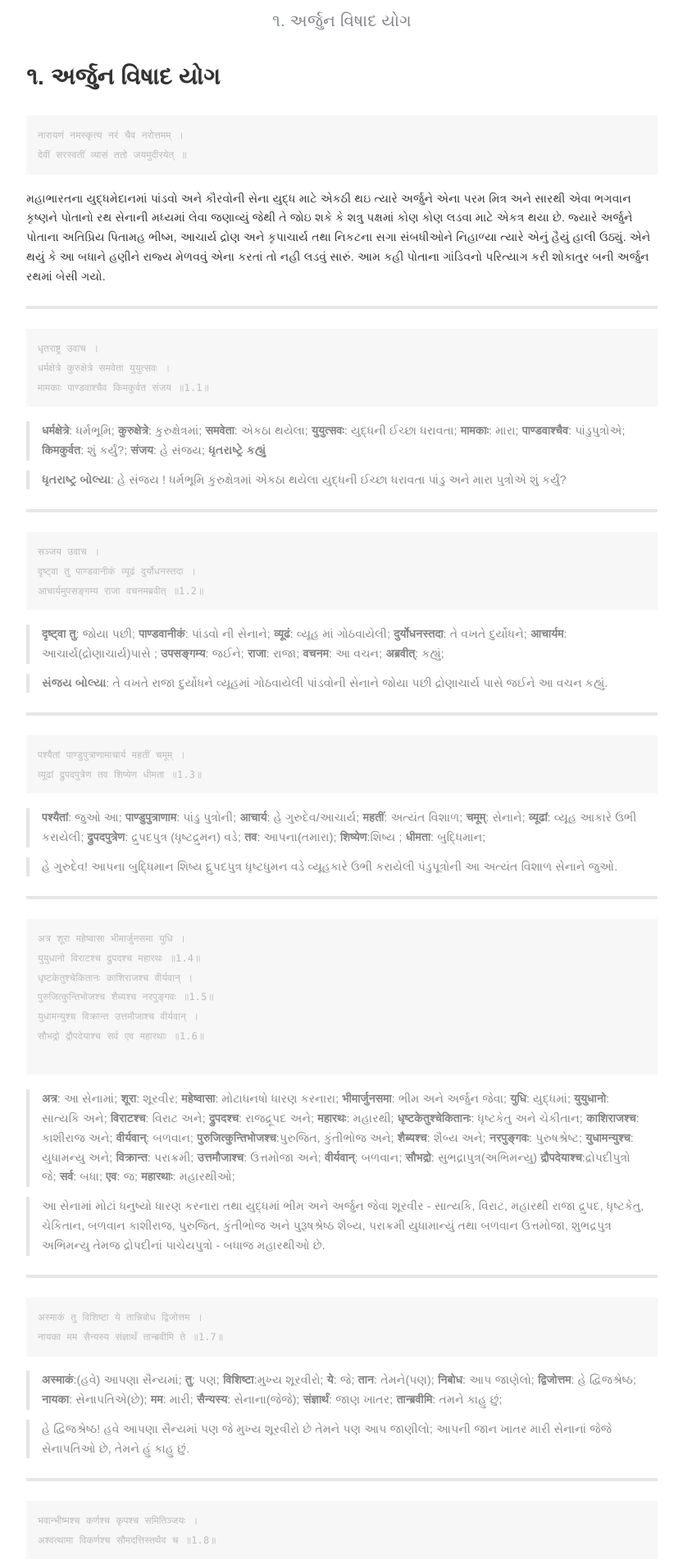
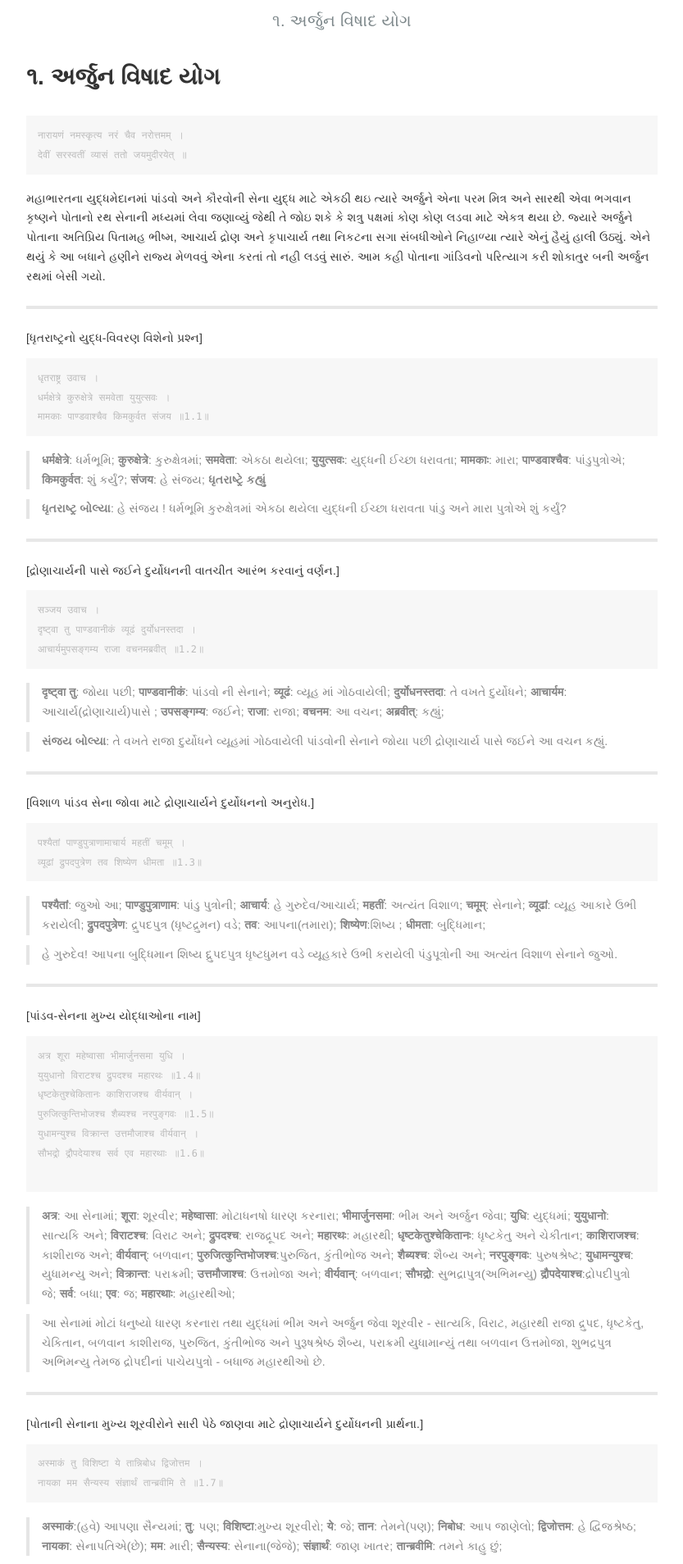
Before and after one commit to bhaveshpp/gita, a Jekyll site: the page built from _adhyay/adhyay1.md, in a window 1280 px wide. Shown: the top 1908 px of the page at 82% size, without its empty margins (223-1056 px from the left). Built offline with Jekyll 4.4.1, drawn with Linux system fonts in a browser that asks for light colours; some of the changed text lies outside the part shown.

````diff
--- a/_adhyay/adhyay1.md
+++ b/_adhyay/adhyay1.md
@@ -17,6 +17,8 @@ permalink: adhyay/1
 
 ----------
 
+[ધૃતરાષ્ટ્રનો યુદ્ધ-વિવરણ વિશેનો પ્રશ્ન]
+
 ```
 धृतराष्ट्र उवाच ।
 धर्मक्षेत्रे कुरुक्षेत्रे समवेता युयुत्सवः ।
@@ -29,6 +31,8 @@ permalink: adhyay/1
 
 ----------
 
+[દ્રોણાચાર્યની પાસે જઈને દુર્યોધનની વાતચીત આરંભ કરવાનું વર્ણન.]
+
 ```
 सञ्जय उवाच ।
 दृष्ट्वा तु पाण्डवानीकं व्यूढं दुर्योधनस्तदा ।
@@ -40,6 +44,8 @@ permalink: adhyay/1
 
 ----------
 
+[વિશાળ પાંડવ સેના જોવા માટે દ્રોણાચાર્યને દુર્યોધનનો અનુરોધ.]
+
 ```
 पश्यैतां पाण्डुपुत्राणामाचार्य महतीं चमूम्‌ ।
 व्यूढां द्रुपदपुत्रेण तव शिष्येण धीमता ॥1.3॥
@@ -49,6 +55,8 @@ permalink: adhyay/1
 > હે ગુરુદેવ! આપના બુદ્ધિમાન શિષ્ય દ્દ્રુપદપુત્ર ધૃષ્ટધુમન વડે વ્યૂહકારે ઉભી કરાયેલી પંડુપૂત્રોની આ અત્યંત વિશાળ સેનાને જુઓ.
 
 ----------
+
+[પાંડવ-સેનના મુખ્ય યોદ્ધાઓના નામ]
 
 ```
 अत्र शूरा महेष्वासा भीमार्जुनसमा युधि‌ ।
@@ -66,6 +74,8 @@ permalink: adhyay/1
 
 ----------
 
+[પોતાની સેનાના મુખ્ય શૂરવીરોને સારી પેઠે જાણવા માટે દ્રોણાચાર્યને દુર્યોધનની પ્રાર્થના.]
+
 ```
 अस्माकं तु विशिष्टा ये तान्निबोध द्विजोत्तम‌ ।
 नायका मम सैन्यस्य संज्ञार्थं तान्ब्रवीमि ते ॥1.7॥
@@ -75,6 +85,8 @@ permalink: adhyay/1
 > હે દ્વિજશ્રેષ્ઠ! હવે આપણા સૈન્યમાં પણ જે મુખ્ય શૂરવીરો છે તેમને પણ આપ જાણીલો; આપની જાન ખાતર મારી સેનાનાં જેજે સેનાપતિઓ છે, તેમને હું કાહુ છું.
 
 ----------
+
+[એમનામાંથી કેટલાકના નામ તથા સર્વ વીરોના પરાક્રમ અને યુદ્ધ-કોશલનું વર્ણન.]
 
 ```
 भवान्भीष्मश्च कर्णश्च कृपश्च समितिञ्जयः ।
@@ -90,7 +102,16 @@ permalink: adhyay/1
 अन्ये च बहवः शूरा मदर्थे त्यक्तजीविताः ।
 नानाशस्त्रप्रहरणाः सर्वे युद्धविशारदाः ॥1.9॥
 ```
->
+
+(આ સિવાય)
+
+> **अन्ये**: બીજા; **च**: પણ; **बहवः**: ઘણા બધા; **शूरा**: શૂરવીરો; **मदर्थे**: મારા માટે;  **त्यक्तजीविताः**: જીવનની આશા ત્યજનારા;  **नानाशस्त्रप्रहरणाः**: અનેક પ્રકારના શસ્ત્રથી સજ્જ; **सर्वे**: (તેમજ) સર્વે; **युद्धविशारदाः**: યુધ્ધમા નિપુણ;
+
+> આ સિવાય બીજા પણ મારા માટે જીવનની આશા ત્યજનારા ઘણા બધા શૂરવીરો અનેક પ્રકારના શસ્ત્રથી સજ્જ છે તેમજ સર્વે યુધ્ધમા નિપુણ છે.
+
+----------
+
+[દુર્યોધન દ્વારા પાંડવ સેના કરતા પોતાની સેનાને અજેય બતાવવી.]
 
 ```
 अपर्याप्तं तदस्माकं बलं भीष्माभिरक्षितम् ।
````
